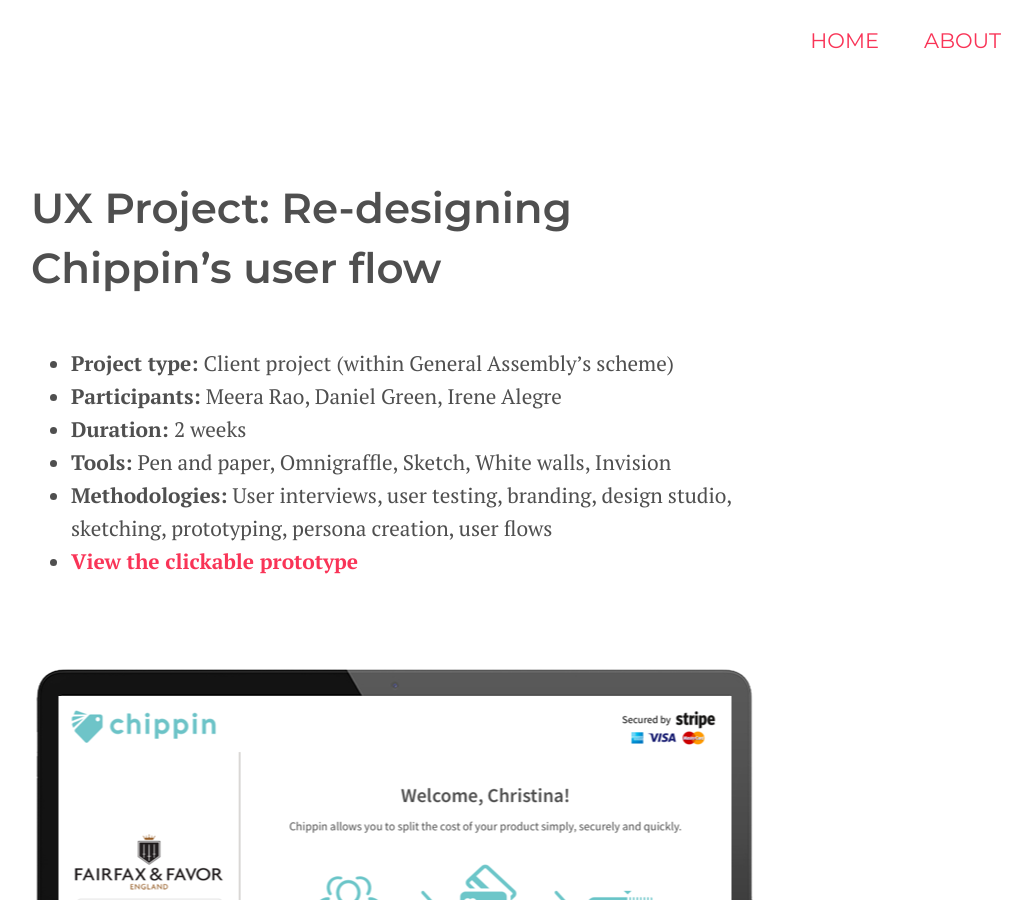
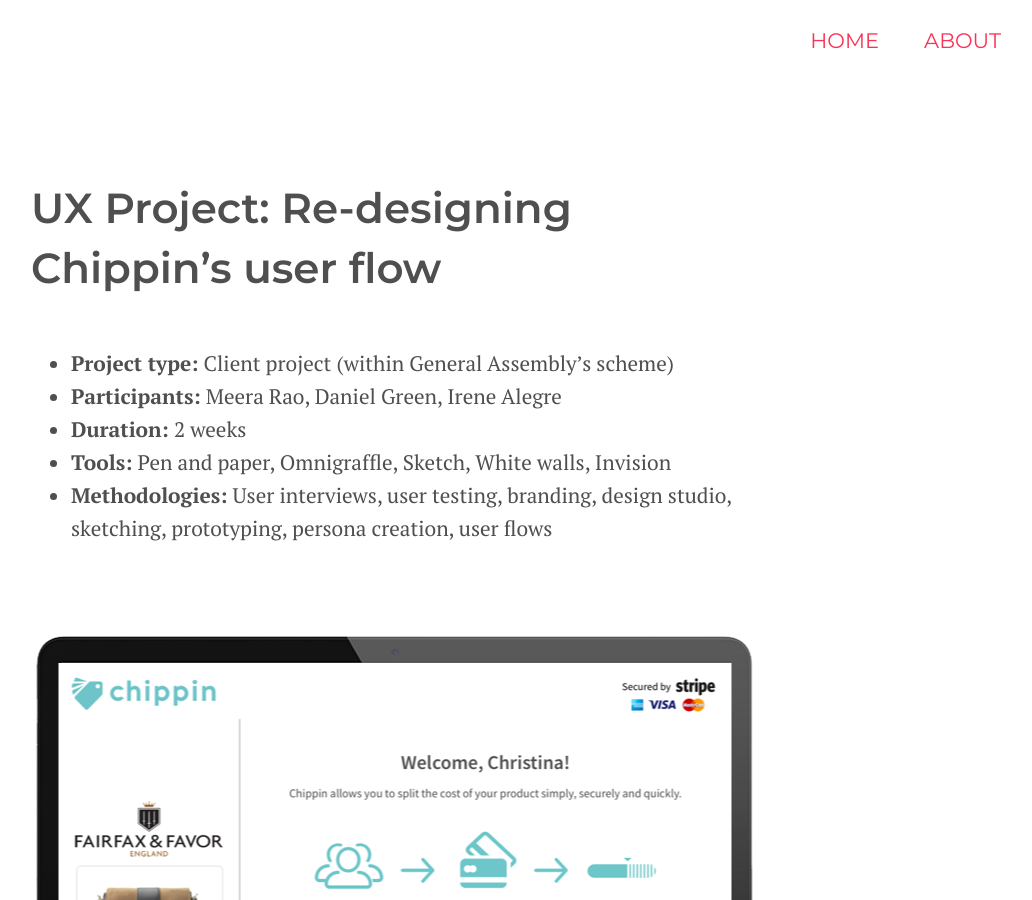
Before and after one commit to irenealgi/irenealegre.com, a Jekyll site: the page built from chippin.md, in a window 1280 px wide and 900 px high. Shown: the whole window, without its empty margins (244-1276 px from the left). Built offline with Jekyll 4.4.1, drawn with Linux system fonts in a browser that asks for light colours.

Commit message:
removing link to chipping prototype
Former-commit-id: 55c2eaa5f86ec21d4eb5751ce63193e4eca79622

```diff
--- a/chippin.md
+++ b/chippin.md
@@ -8,7 +8,6 @@
 * **Duration:** 2 weeks
 * **Tools:** Pen and paper, Omnigraffle, Sketch, White walls, Invision
 * **Methodologies:** User interviews, user testing, branding, design studio, sketching, prototyping, persona creation, user flows
-* [**View the clickable prototype**](https://invis.io/E5EKP2MZ3#/265872443_Desktop){:target="_blank"}
 
 ![](images/case_studies/chippin/welcome_page.png)
 
```
